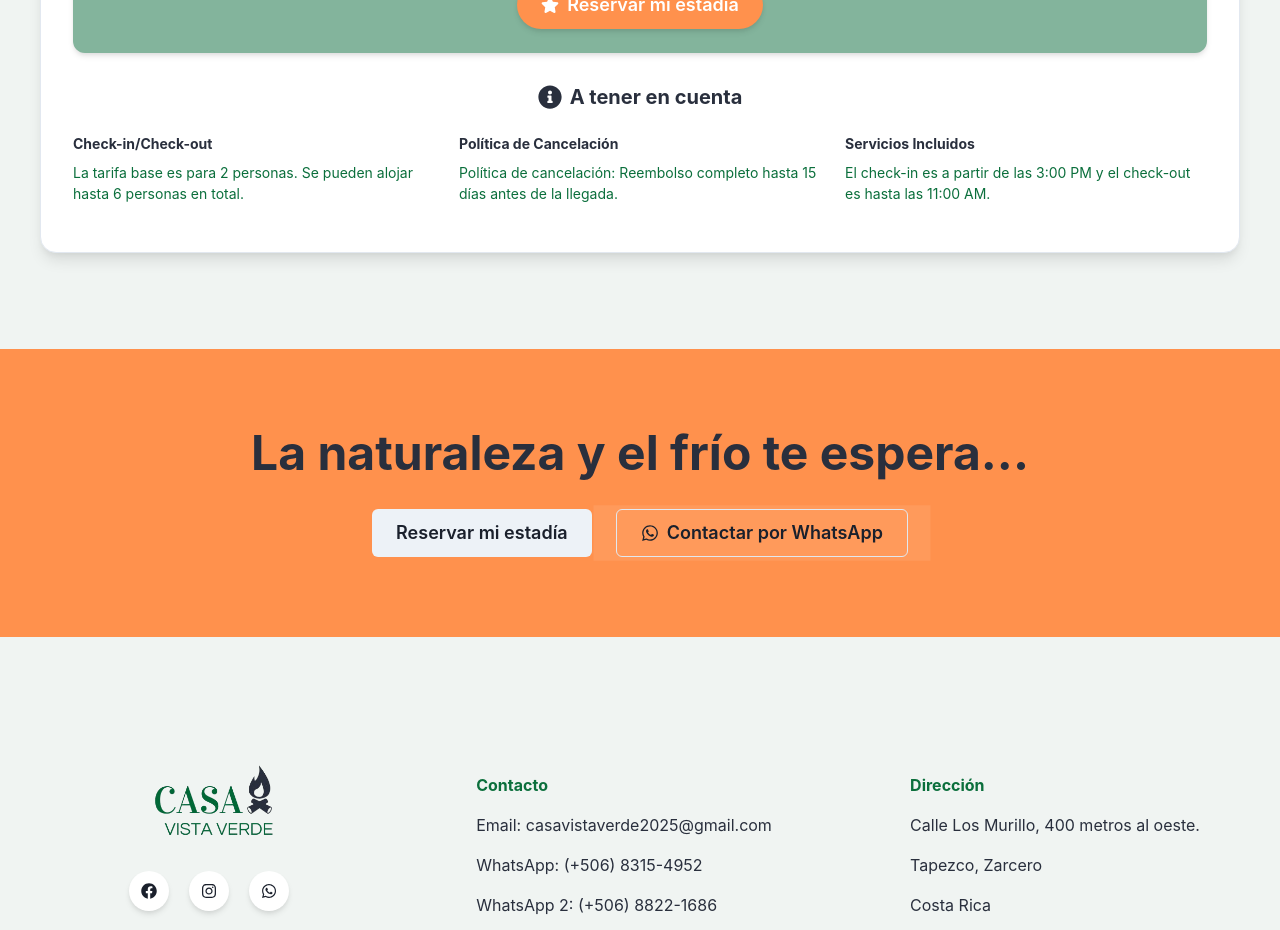
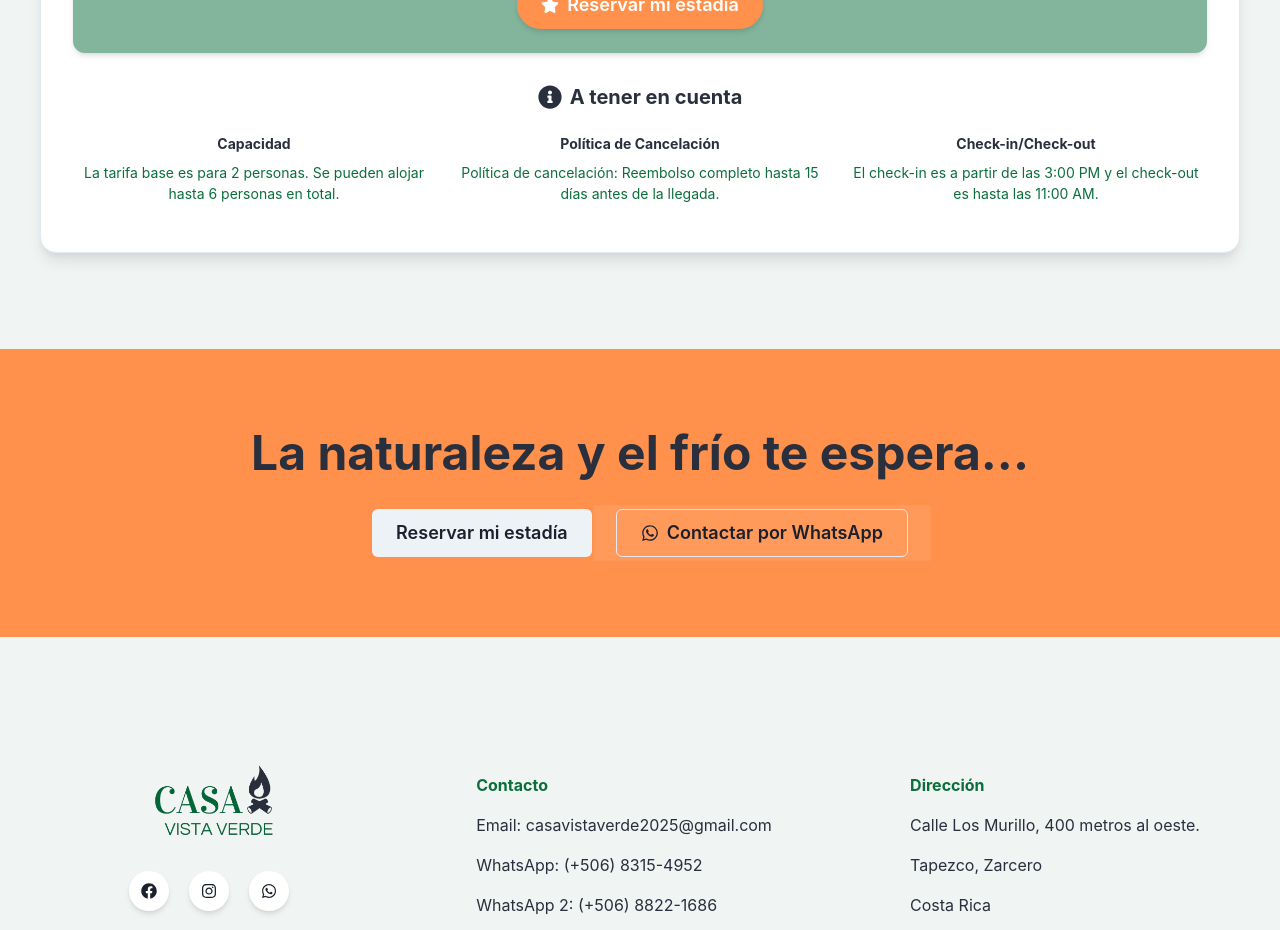
Before and after one commit to Bayronalpizar99/Casa_Vista_Verde, a React (Vite) app: page / in a window 1280 px wide. Shown: the part 4600-5530 px from the top of the page. Built offline with nearby package versions, Linux system fonts and the light colour scheme.

Commit message:
Centralized texts, correction of problems with subtitle locations

```diff
--- a/src/components/Precios.tsx
+++ b/src/components/Precios.tsx
@@ -25,7 +25,7 @@ interface PriceCardProps {
 }
 
 const PriceCard = ({ title, price, description, icon, isPopular, delay }: PriceCardProps) => {
-    const {} = useLanguage();
+    const { t } = useLanguage();
 
     // Colores corregidos usando el tema definido
     const cardBg = useColorModeValue('white', 'dark.background'); // Tema dark usa el background principal
@@ -286,28 +286,28 @@ const PriceCalculator = () => {
                     </HStack>
 
                     <SimpleGrid columns={{ base: 1, md: 3 }} spacing={6} w="100%"> {/* Aumenté el spacing de 4 a 6 */}
-                        <VStack align="start" spacing={2}>
-                            <Text fontWeight="bold" color={headingColor} fontSize="sm">
-                                Check-in/Check-out
+                        <VStack align="center" spacing={2}> {/* Cambiado de "start" a "center" */}
+                            <Text fontWeight="bold" color={headingColor} fontSize="sm" textAlign="center">
+                                Capacidad
                             </Text>
-                            <Text fontSize="sm" color={textColor}> {/* Cambié de xs a sm */}
-                                {t('tenerEnCuenta1')}
+                            <Text fontSize="sm" color={textColor} textAlign="center"> {/* Agregado textAlign="center" */}
+                                La tarifa base es para 2 personas. Se pueden alojar hasta 6 personas en total.
                             </Text>
                         </VStack>
-                        <VStack align="start" spacing={2}>
-                            <Text fontWeight="bold" color={headingColor} fontSize="sm">
+                        <VStack align="center" spacing={2}> {/* Cambiado de "start" a "center" */}
+                            <Text fontWeight="bold" color={headingColor} fontSize="sm" textAlign="center">
                                 Política de Cancelación
                             </Text>
-                            <Text fontSize="sm" color={textColor}> {/* Cambié de xs a sm */}
+                            <Text fontSize="sm" color={textColor} textAlign="center"> {/* Agregado textAlign="center" */}
                                 {t('tenerEnCuenta2')}
                             </Text>
                         </VStack>
-                        <VStack align="start" spacing={2}>
-                            <Text fontWeight="bold" color={headingColor} fontSize="sm">
-                                Servicios Incluidos
+                        <VStack align="center" spacing={2}> {/* Cambiado de "start" a "center" */}
+                            <Text fontWeight="bold" color={headingColor} fontSize="sm" textAlign="center">
+                                Check-in/Check-out
                             </Text>
-                            <Text fontSize="sm" color={textColor}> {/* Cambié de xs a sm */}
-                                {t('tenerEnCuenta3')}
+                            <Text fontSize="sm" color={textColor} textAlign="center"> {/* Agregado textAlign="center" */}
+                                El check-in es a partir de las 3:00 PM y el check-out es hasta las 11:00 AM.
                             </Text>
                         </VStack>
                     </SimpleGrid>
```
